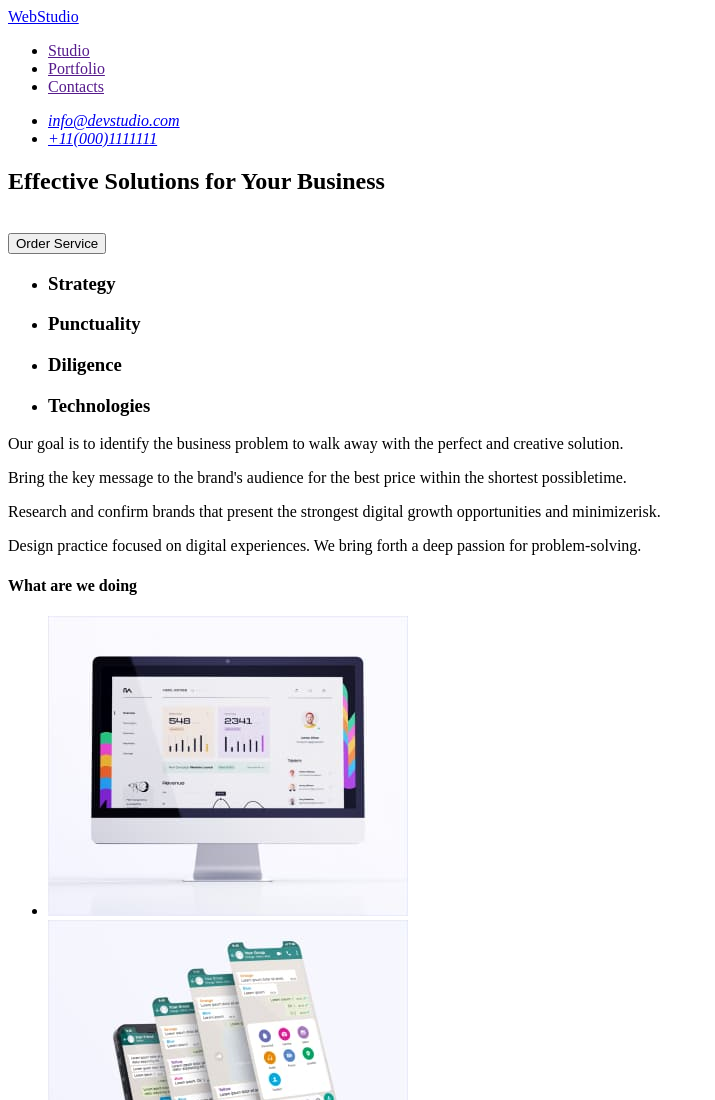
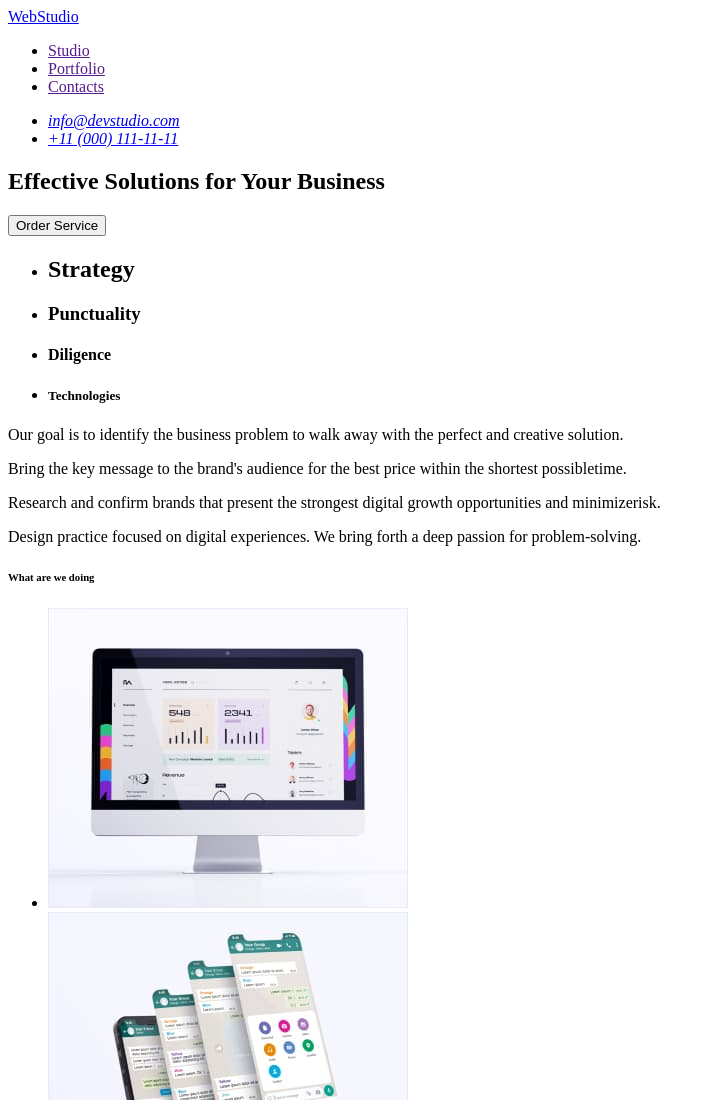
Before and after one commit to Juli1a1/goit-markup-hw-01, a plain HTML site: page index.html in a window 1280 px wide. Shown: the top 1100 px of the page, without its empty margins (0-715 px from the left). Drawn offline with Linux system fonts and the light colour scheme.

Commit message:
виправлення помилок index.html

```diff
--- a/index.html
+++ b/index.html
@@ -20,7 +20,7 @@
         <address>
             <ul>
                 <li><a href="mailto:info@devstudio.com">info@devstudio.com</a></li>
-                <li><a href="tel:+11(000)1111111">+11(000)1111111</a></li>
+                <li><a href="tel:+110001111111">+11 (000) 111-11-11</a></li>
             </ul>
 
         </address>
@@ -30,16 +30,16 @@
         <section>
             <h1>Effective Solutions
                 for Your Business</h1>
-                <br>
             <button type="button">Order Service</button>
         </section>
+
         <!-- section 1 -->
         <section>
             <ul>
-                <li><h3>Strategy</h3></li>
+                <li><h2>Strategy</h2></li>
                 <li><h3>Punctuality</h3></li>
-                <li><h3>Diligence</h3></li>
-                <li><h3>Technologies</h3></li>
+                <li><h4>Diligence</h4></li>
+                <li><h5>Technologies</h5></li>
             </ul>
             <p>Our goal is to identify the business
             problem to walk away with the perfect and creative solution.</p>
@@ -50,9 +50,10 @@
             <p>Design practice focused on digital experiences.
              We bring forth a deep passion for problem-solving.</p>
         </section>
+
         <!-- section 2 -->
         <section>
-            <h4>What are we doing</h4>
+            <h6>What are we doing</h6>
             <ul>
             <li><img src="./images/comp_sect2.jpg" alt="computer" width="360"></li>
             <li><img src="./images/tel_sect2.jpg" alt="phonescreen" width="360"></li>
```
